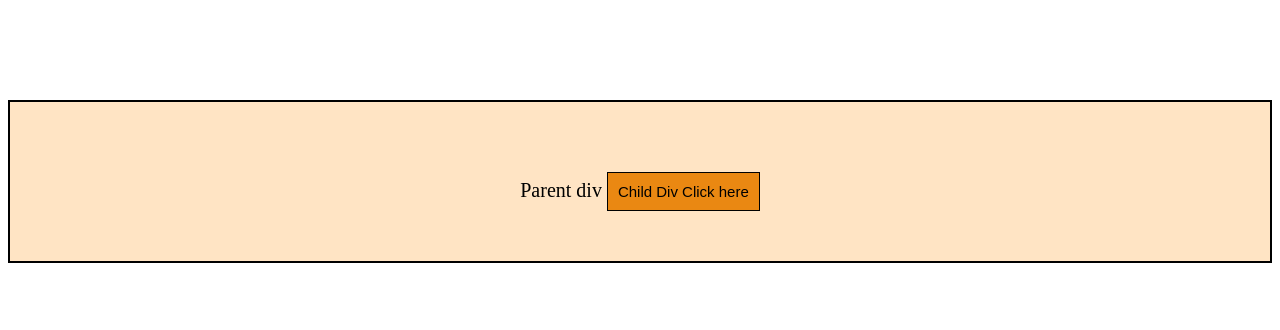
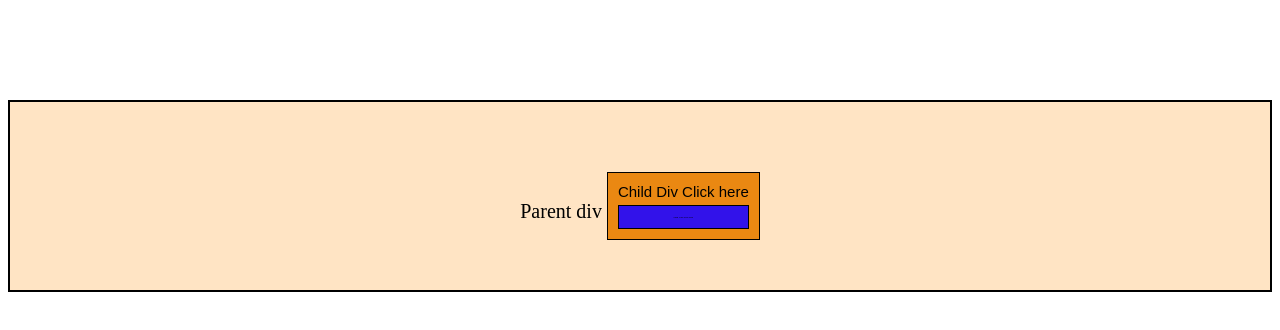
Before and after one commit to KrushnaPatel7/Javascript, a plain HTML site: page Practice19-eventcapturingbubbling/index.html in a window 1280 px wide. Drawn offline with Linux system fonts and the light colour scheme.

Commit message:
my commit

```diff
--- a/Practice19-eventcapturingbubbling/eventcapturing.js
+++ b/Practice19-eventcapturingbubbling/eventcapturing.js
@@ -1,12 +1,17 @@
 const parentDiv = document.getElementById("parent");
 const button = document.getElementById("child");
+const button1 = document.getElementById("innerchild");
+
+button1.addEventListener("click", () => {
+  console.log("Button 1 clicked (capturing)");
+});
 
 button.addEventListener(
   "click",
   () => {
-    console.log("Button clicked (capturing");
-  },
-  true
+    console.log("Button clicked (capturing)");
+  }
+  // true
 );
 
 parentDiv.addEventListener(
--- a/Practice19-eventcapturingbubbling/index.html
+++ b/Practice19-eventcapturingbubbling/index.html
@@ -9,7 +9,12 @@
   <body>
     <div id="parent" class="parent-style">
       Parent div
-      <button id="child" class="child-style">Child Div Click here</button>
+      <button id="child" class="child-style">
+        Child Div Click here
+        <div id="innerchild" class="innerchild-style">
+          Child 1 Div Click Here
+        </div>
+      </button>
     </div>
     <script src="eventcapturing.js"></script>
   </body>
--- a/Practice19-eventcapturingbubbling/style.css
+++ b/Practice19-eventcapturingbubbling/style.css
@@ -17,6 +17,14 @@
   border: 1px solid black;
   cursor: pointer;
 }
+.innerchild-style {
+  margin-top: 5px;
+  padding: 10px;
+  font-size: 2px;
+  background-color: rgb(50, 18, 234);
+  border: 1px solid black;
+  cursor: pointer;
+}
 
 .child-style:hover {
   background-color: rgb(93, 68, 39);
```
